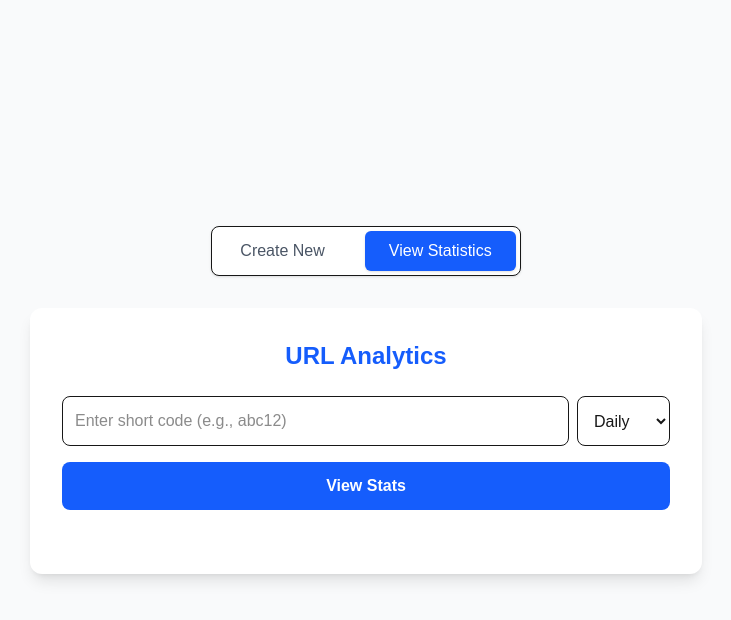
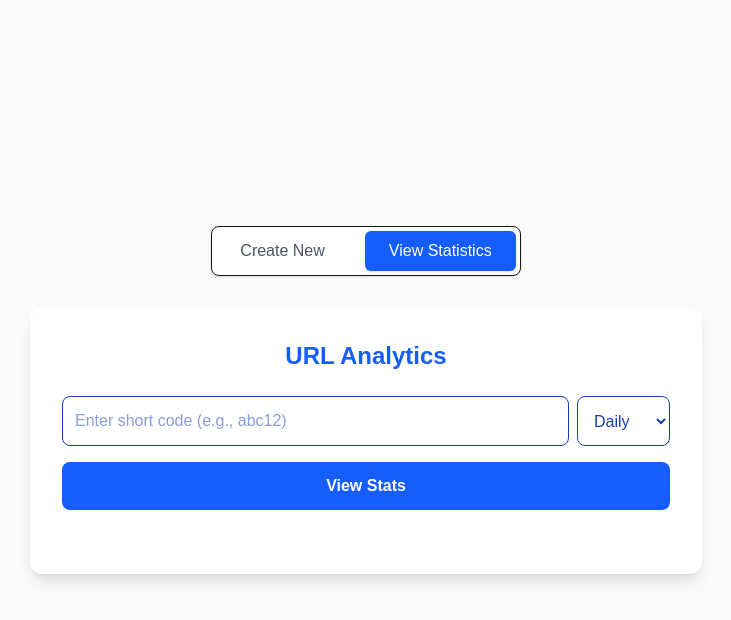
Before and after one commit to TohidHeshmati/tiny-url-service, a Next.js app in the folder tiny-ui/: page / in a window 1280 px wide. Both pictures are taken after a click on the button "View Statistics". Shown: the top 620 px of the page, without its empty margins (274-1005 px from the left). Built offline with nearby package versions, Linux system fonts and the light colour scheme.

Commit message:
fix: ui text color

```diff
--- a/tiny-ui/app/components/StatsView.tsx
+++ b/tiny-ui/app/components/StatsView.tsx
@@ -57,14 +57,14 @@ export default function StatsView() {
                         type="text"
                         placeholder="Enter short code (e.g., abc12)"
                         required
-                        className="flex-1 p-3 border rounded-lg focus:ring-2 focus:ring-blue-400 outline-none"
+                        className="flex-1 p-3 border rounded-lg focus:ring-2 focus:ring-blue-400 outline-none text-blue-800"
                         value={shortCode}
                         onChange={(e) => setShortCode(e.target.value)}
                     />
                     <select
                         value={granularity}
                         onChange={(e) => setGranularity(e.target.value as Granularity)}
-                        className="p-3 border rounded-lg focus:ring-2 focus:ring-blue-400 outline-none bg-white"
+                        className="p-3 border rounded-lg focus:ring-2 focus:ring-blue-400 outline-none bg-white text-blue-800"
                     >
                         <option value="DAY">Daily</option>
                         <option value="HOUR">Hourly</option>
--- a/tiny-ui/app/page.tsx
+++ b/tiny-ui/app/page.tsx
@@ -41,8 +41,8 @@ export default function Home() {
         <button
           onClick={() => setActiveTab("create")}
           className={`px-6 py-2 rounded-md font-medium transition-colors ${activeTab === "create"
-              ? "bg-blue-600 text-white shadow-sm"
-              : "text-gray-600 hover:bg-gray-100"
+            ? "bg-blue-600 text-white shadow-sm"
+            : "text-gray-600 hover:bg-gray-100"
             }`}
         >
           Create New
@@ -50,8 +50,8 @@ export default function Home() {
         <button
           onClick={() => setActiveTab("stats")}
           className={`px-6 py-2 rounded-md font-medium transition-colors ${activeTab === "stats"
-              ? "bg-blue-600 text-white shadow-sm"
-              : "text-gray-600 hover:bg-gray-100"
+            ? "bg-blue-600 text-white shadow-sm"
+            : "text-gray-600 hover:bg-gray-100"
             }`}
         >
           View Statistics
@@ -67,7 +67,7 @@ export default function Home() {
               type="url"
               placeholder="Paste your long URL here..."
               required
-              className="w-full p-3 border rounded-lg focus:ring-2 focus:ring-blue-400 outline-none"
+              className="w-full p-3 border rounded-lg focus:ring-2 focus:ring-blue-400 outline-none text-blue-800"
               value={url}
               onChange={(e) => setUrl(e.target.value)}
             />
```
